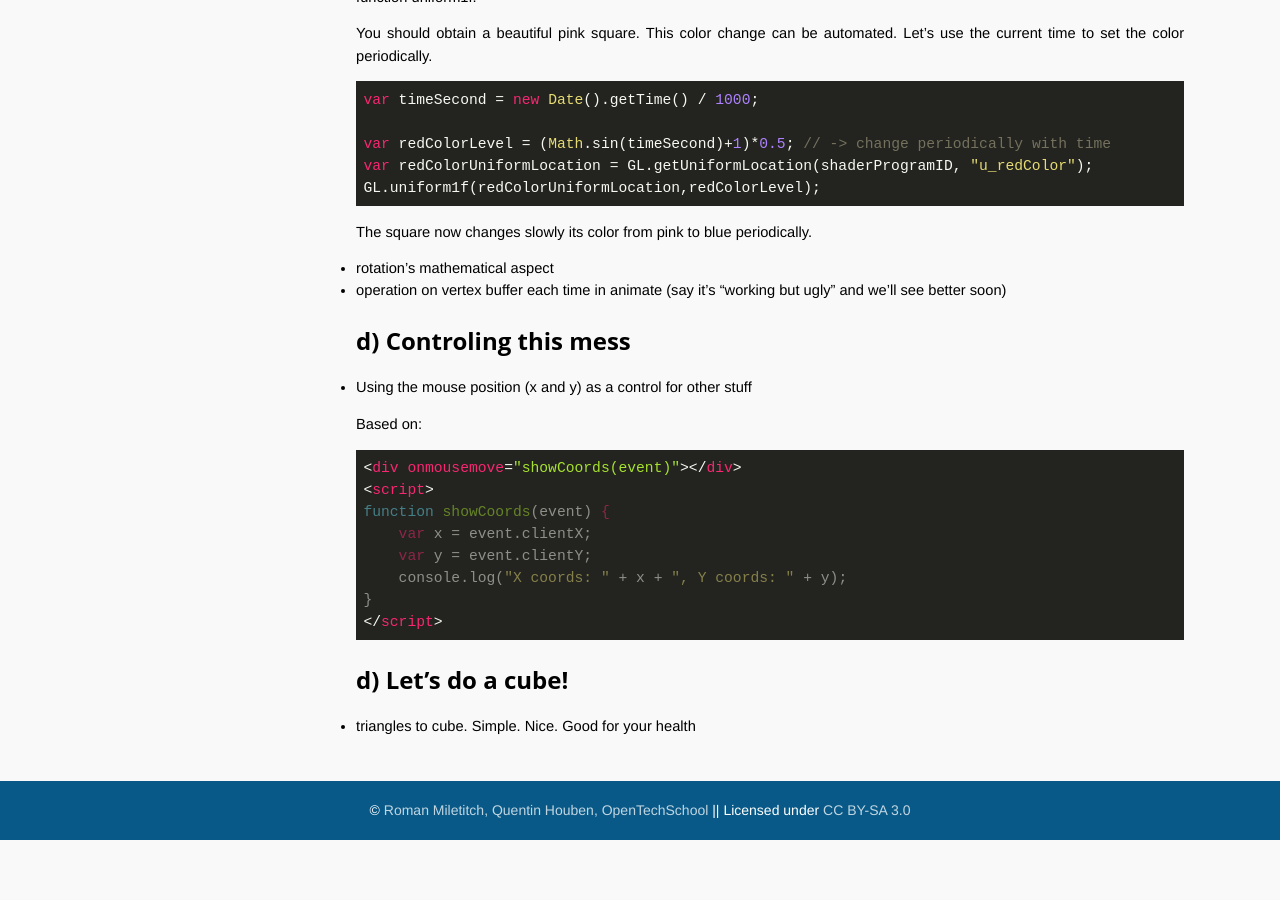
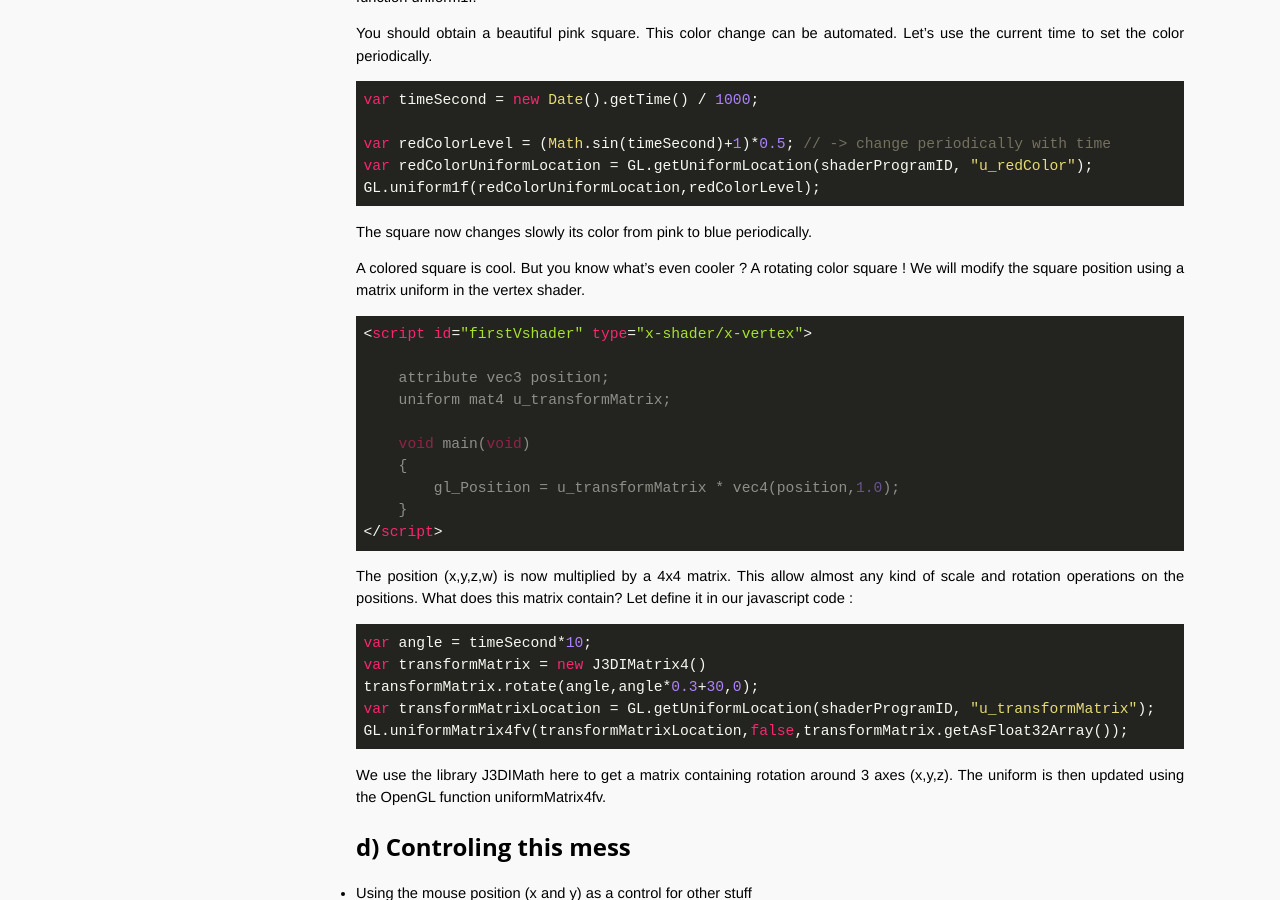
Before and after one commit to OpenTechSchool-Brussels/intro-to-webGL-and-shaders, a Jekyll site: the page built from log3_draw-animate-shape.md, in a window 1280 px wide and 900 px high, scrolled down 2723 px. Built offline with Jekyll 4.4.1, drawn with Linux system fonts in a browser that asks for light colours; before the commit the page ends 3563 px from its top, so only the background shows below that.

Commit message:
update log 3

```diff
--- a/log3_draw-animate-shape.md
+++ b/log3_draw-animate-shape.md
@@ -94,7 +94,8 @@ function draw()
 ~~~
 
 Don't forget to call this function and comment the old one
-~~~ Javascript
+
+~~~ JavaScript
 
 //func_4_draw();
 draw();
@@ -146,8 +147,35 @@ GL.uniform1f(redColorUniformLocation,redColorLevel);
 
 The square now changes slowly its color from pink to blue periodically.
 
-* rotation's mathematical aspect
-* operation on vertex buffer each time in animate (say it's "working but ugly" and we'll see better soon)
+A colored square is cool. But you know what's even cooler ? A rotating color square !
+We will modify the square position using a matrix uniform in the vertex shader.
+
+~~~ html
+<script id="firstVshader" type="x-shader/x-vertex">
+
+    attribute vec3 position;
+    uniform mat4 u_transformMatrix;
+
+    void main(void)
+    {
+        gl_Position = u_transformMatrix * vec4(position,1.0);
+    }
+</script>
+~~~
+
+The position (x,y,z,w) is now multiplied by a 4x4 matrix. This allow almost any kind of scale and rotation operations on the positions. What does this matrix contain?
+Let define it in our javascript code :
+
+~~~ JavaScript
+var angle = timeSecond*10;
+var transformMatrix = new J3DIMatrix4()
+transformMatrix.rotate(angle,angle*0.3+30,0);
+var transformMatrixLocation = GL.getUniformLocation(shaderProgramID, "u_transformMatrix");
+GL.uniformMatrix4fv(transformMatrixLocation,false,transformMatrix.getAsFloat32Array());
+~~~
+
+We use the library J3DIMath here to get a matrix containing rotation around 3 axes (x,y,z).
+The uniform is then updated using the OpenGL function uniformMatrix4fv.
 
 ## d) Controling this mess
 
```
